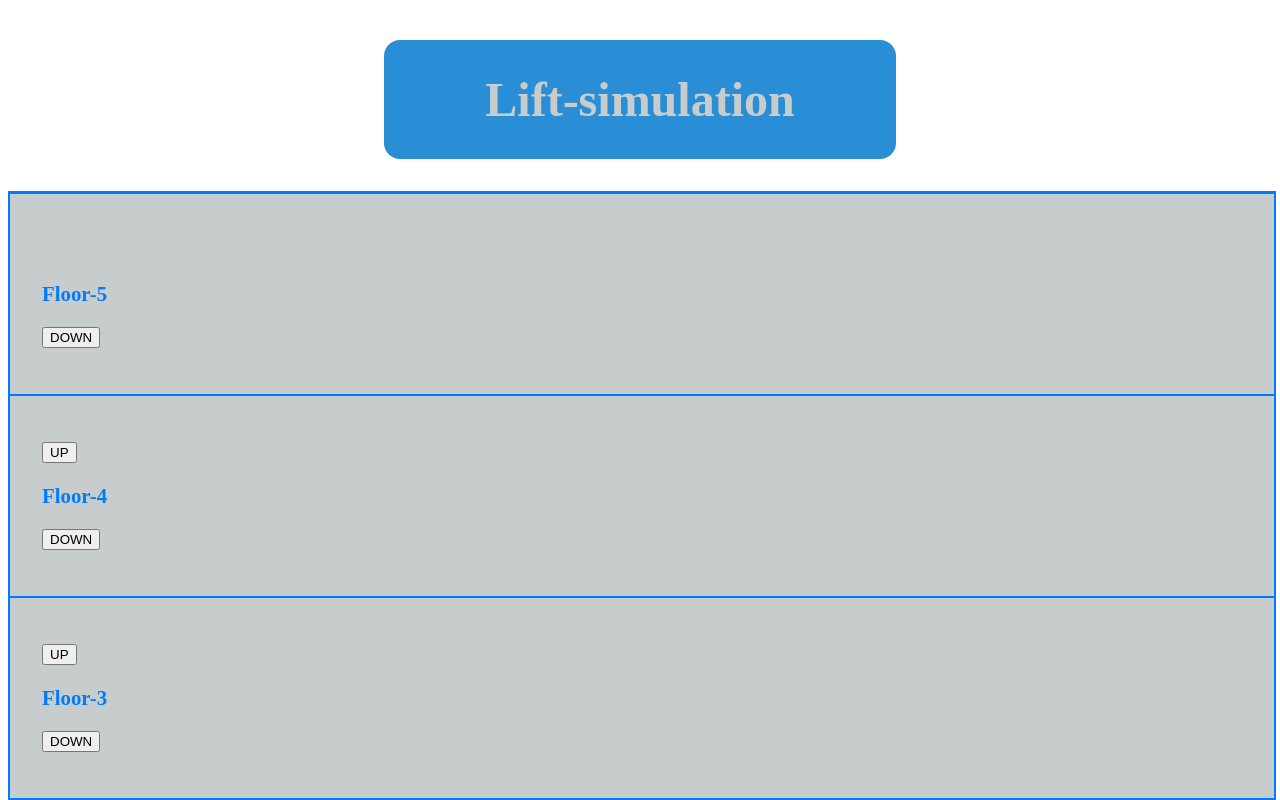
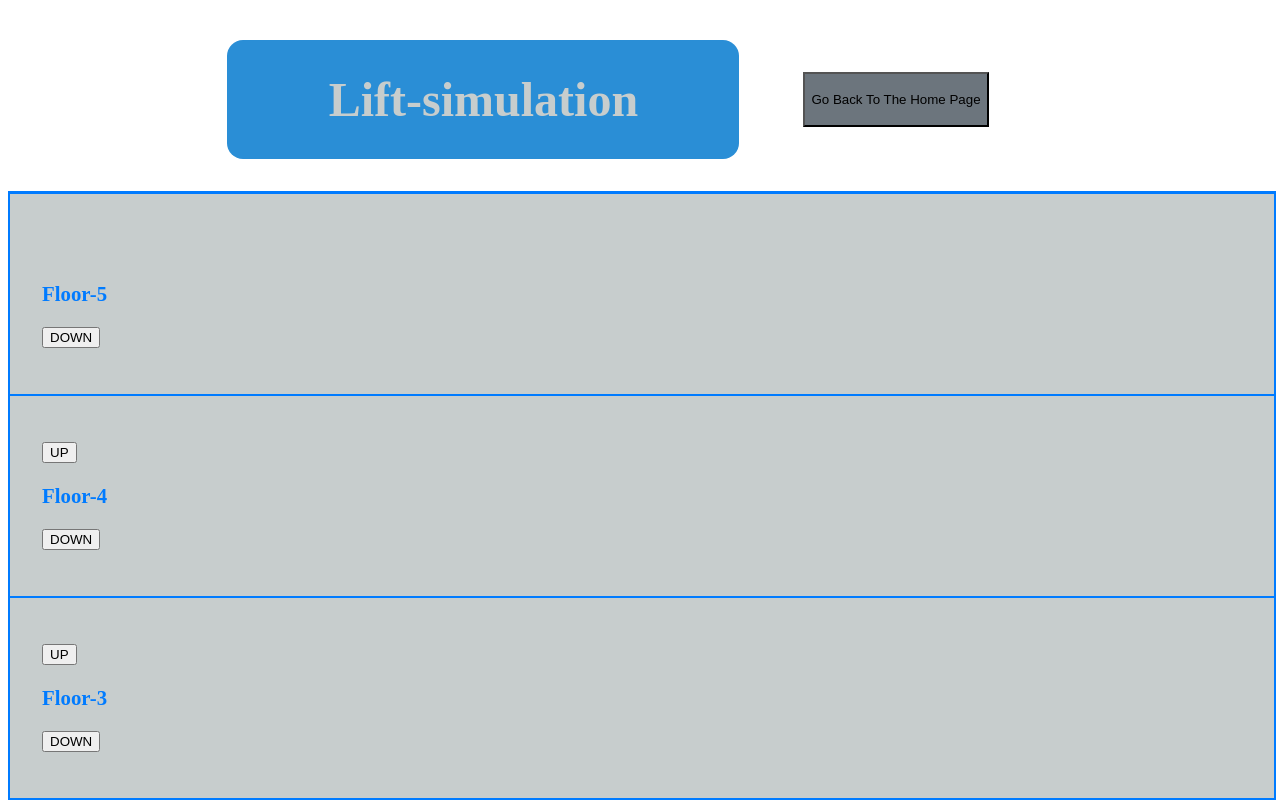
Before and after one commit to prashant67690/lift-simulation, a plain HTML site: page index.html in a window 1280 px wide. Both pictures are taken after typing "5", "5" into the empty fields and a click on the button "Generate". Shown: the top 800 px of the page. Drawn offline with Linux system fonts and the light colour scheme.

Commit message:
added the back button

```diff
--- a/index.html
+++ b/index.html
@@ -7,7 +7,7 @@
     <link rel="stylesheet" href="styles.css">
 </head>
 <body>
-    <header>
+    <header id="heading">
         <h1 class="heading">
             Lift-simulation
         </h1>
--- a/index.js
+++ b/index.js
@@ -31,7 +31,16 @@ document.querySelector("#btn").addEventListener("click", (event) => {
 
   const inputBox = document.querySelector("#input-box");
   inputBox.style.display = "none";
-
+  const heading = document.querySelector("#heading");
+  const backButton = document.createElement("button");
+  backButton.innerText = "Go Back To The Home Page";
+  backButton.classList.add("bttn");
+  backButton.addEventListener("click", (e) => {
+    e.preventDefault();
+    location.reload();
+  });
+  backButton.style = "margin:4rem";
+  heading.appendChild(backButton);
   displyFloors(floorValue);
   displyLifts(liftsValue);
 });
--- a/styles.css
+++ b/styles.css
@@ -1,6 +1,14 @@
 header {
     display: flex;
     justify-content: center;
+  }
+
+  #heading{
+    display: flex;
+  }
+
+  .bttn{
+    background-color: #6c757d;
   }
 
 .heading{
```
